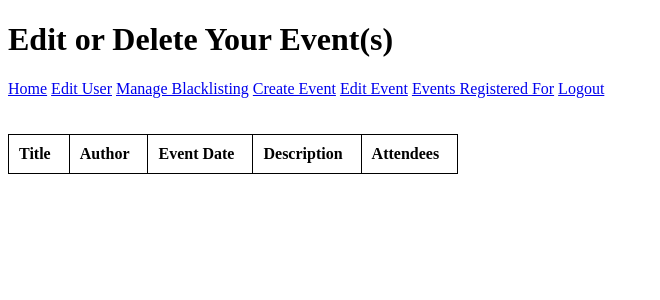
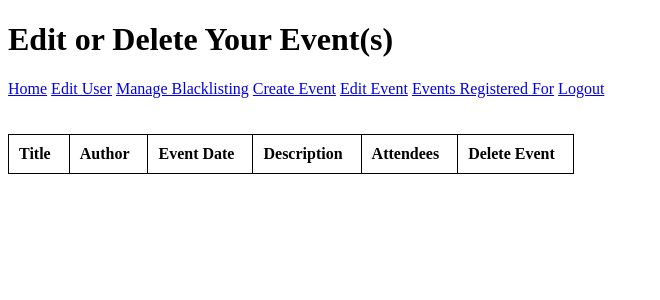
Before and after one commit to itbankol/CIS440Project1, a Django app: page /edit-event/ in a window 1280 px wide. Shown: the top 300 px of the page, without its empty margins (0-660 px from the left). Run offline with Django 3.2, Linux system fonts and the light colour scheme; the visitor is signed in with stand-in values (Sample User, id 1); data that the repository does not hold is empty.

Commit message:
Delete, Cancel, and Register for an Event

```diff
--- a/CIS440_Project_1/orion/templates/orion/edit_event.html
+++ b/CIS440_Project_1/orion/templates/orion/edit_event.html
@@ -37,6 +37,7 @@
                 <th>Event Date</th>
                 <th>Description</th>
                 <th>Attendees</th>
+                <th>Delete Event</th>
             </tr>
             {% for event in events %}
             <!-- request.user will return a user object -->
@@ -47,6 +48,11 @@
                     <td>{{ event.date_of_event }}</td>
                     <td>{{ event.description }}</td>
                     <td>{{ event.attendees }}</td>
+                    <form method="POST">
+                        {% csrf_token %}
+                        <input hidden type="text" name="event_object" value="{{ event }}">
+                        <td><button>Delete</button></td>
+                    </form>
                 </tr>
                 {% endif %}
             {% endfor %}
--- a/CIS440_Project_1/orion/templates/orion/events_registered_for.html
+++ b/CIS440_Project_1/orion/templates/orion/events_registered_for.html
@@ -35,6 +35,7 @@
             <th>Author</th>
             <th>Event Date</th>
             <th>Description</th>
+            <th>Cancel Registeration</th>
         </tr>
         {% for event in events %}
         <!-- user.username will return a string -->
@@ -44,6 +45,11 @@
                     <td>{{ event.author }}</td>
                     <td>{{ event.date_of_event }}</td>
                     <td>{{ event.description }}</td>
+                    <form method="POST">
+                        {% csrf_token %}
+                        <input hidden type="text" name="event_object" value="{{ event }}">
+                        <td><button>Cancel</button></td>
+                    </form>
                 </tr>
             {% endif %}
         {% endfor %}
--- a/CIS440_Project_1/orion/views.py
+++ b/CIS440_Project_1/orion/views.py
@@ -53,6 +53,16 @@ def blacklist(request):
 @login_required
 def edit_event(request):
     events = Event.objects.all()
+
+    if request.method == "POST":
+        user = request.user
+        event_obj = request.POST['event_object']
+        for e in events:
+            if str(e) == event_obj:
+                e.delete()
+
+        return redirect('/edit-event')
+
     return render(request, 'orion/edit_event.html', {'events': events})
 
 
@@ -64,4 +74,17 @@ def edit_user(request):
 @login_required
 def events_registered_for(request):
     events = Event.objects.all()
+
+    if request.method == "POST":
+        user = request.user
+        event_obj = request.POST['event_object']
+        for e in events:
+            if str(e) == event_obj:
+                x = e.attendees.split()
+                x.remove(f"{user.username}")
+                x = " ".join(x)
+                e.attendees = x
+                e.save()
+        return redirect('/events-registered-for')
+
     return render(request, 'orion/events_registered_for.html', {'events': events})
```
